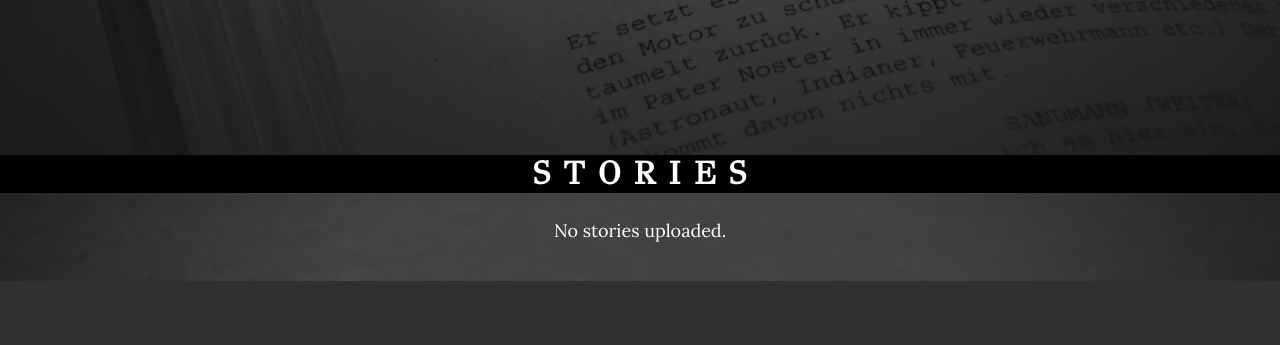
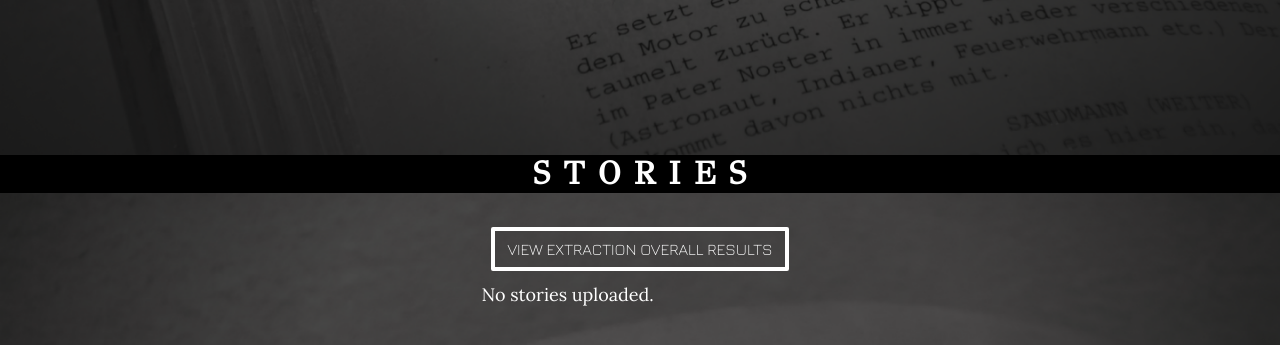
Before and after one commit to carlosngo/StoryX, a Django app: page /converter/stories/ in a window 1280 px wide. Shown: the part 645-990 px from the top of the page. Before the commit the page ends 926 px from the top, so only its background shows below. Run offline with Django 3.2, Linux system fonts and the light colour scheme; data that the repository does not hold is empty; some libraries are stand-ins or nearby versions.

Commit message:
fixed bugs, prepared code for overall extraction results

```diff
--- a/main/converter/admin.py
+++ b/main/converter/admin.py
@@ -1,8 +1,11 @@
 from django.contrib import admin
 from converter.models import Story, Scene, Event, DialogueEvent, ActionEvent, Entity, Character, Prop
 
+class StoryAdmin(admin.ModelAdmin):
+    list_display = ('title', 'author')
+
 # Register your models here.
-admin.site.register(Story)
+admin.site.register(Story, StoryAdmin)
 admin.site.register(Scene)
 admin.site.register(Event)
 admin.site.register(DialogueEvent)
--- a/main/converter/models.py
+++ b/main/converter/models.py
@@ -7,7 +7,8 @@ import uuid
 class Story(models.Model):
     def update_filename(instance, filename):
         path = "stories/"
-        filename = instance.title.replace(' ', '-').lower()
+        filename = instance.title
+        # filename = instance.title.replace(' ', '-').lower()
         format = filename + '.txt'
         return os.path.join(path, format)
 
--- a/main/converter/pipeline/dialogue_extractor.py
+++ b/main/converter/pipeline/dialogue_extractor.py
@@ -18,7 +18,9 @@ class DialogueExtractor:
         self.dialogues = []
         self.speakers = []
         self.extract_content()
+        print('successfully extracted content')
         self.extract_speakers()
+        print('successfully extracted speakers')
         # for i in range(len(self.dialogues) - 1):
         #     cur = self.dialogues[i].event
         #     next = self.dialogues[i + 1].event
@@ -167,6 +169,7 @@ class DialogueExtractor:
                     while (
                         speaker_verb.head.pos_ != 'VERB'
                         and speaker_verb.head.pos_ != 'AUX'
+                        and speaker_verb != speaker_verb.head
                     ):
                         speaker_verb = speaker_verb.head
                     print(speaker_verb.text)
--- a/main/converter/templates/stories.html
+++ b/main/converter/templates/stories.html
@@ -79,6 +79,9 @@
             <div class="row">
                 <div class="mx-auto">
                     <br/>
+                    <section>
+                        <a href="{% url 'extraction_results' %}" class="btn" style="width: fit-content;">View Extraction Overall Results</a>
+                    </section>
                     {% if stories %}
                     <ul style="list-style-type: none;text-align:right">
                         {% for story in stories %}
--- a/main/converter/urls.py
+++ b/main/converter/urls.py
@@ -4,6 +4,7 @@ from . import views
 
 urlpatterns = [
     path('stories/', views.stories, name='stories'),
+    path('stories/extraction-results/', views.extraction_results, name='extraction_results'),
     path('stories/<uuid:id>/txt/', views.story_txt, name='story_txt'),
     path('stories/<uuid:id>/evaluate/', views.evaluate, name='evaluate'),
     path('stories/<uuid:id>/annotate/', views.annotate, name='annotate'),
--- a/main/converter/views.py
+++ b/main/converter/views.py
@@ -131,3 +131,24 @@ def evaluate(request, id):
         'transition_score': list(zip(score_labels, extraction_evaluator.transition_score)),
         'has_annotation': True,
     })
+
+
+def extraction_results(request):
+    stories = Story.objects.all()
+    message = ''
+    for story in stories:
+        message += (f'processing {story.title}\n')
+        print(f'processing {story.title}\n')
+        try:
+            extraction_evaluator = ExtractionEvaluator(story)
+            extraction_evaluator.evaluate_extraction()
+            message += (f'dialogue_content_score: {extraction_evaluator.dialogue_content_score}\n')
+            message += (f'dialogue_speaker_score: {extraction_evaluator.dialogue_speaker_score}\n')
+            message += (f'character_score: {extraction_evaluator.character_score}\n')
+            message += (f'prop_score: {extraction_evaluator.prop_score}\n')
+            message += (f'action_score: {extraction_evaluator.action_score}\n')
+            message += (f'transition_score: {extraction_evaluator.transition_score}\n')
+        except FileNotFoundError:
+            message += (f'story has not been annotated\n')
+        message += ('\n')
+    return render(request, 'extraction_results.html', {'message': message})
```
Also changed, not shown: main/converter/templates/extraction_results.html (added, +28 -0 lines).
